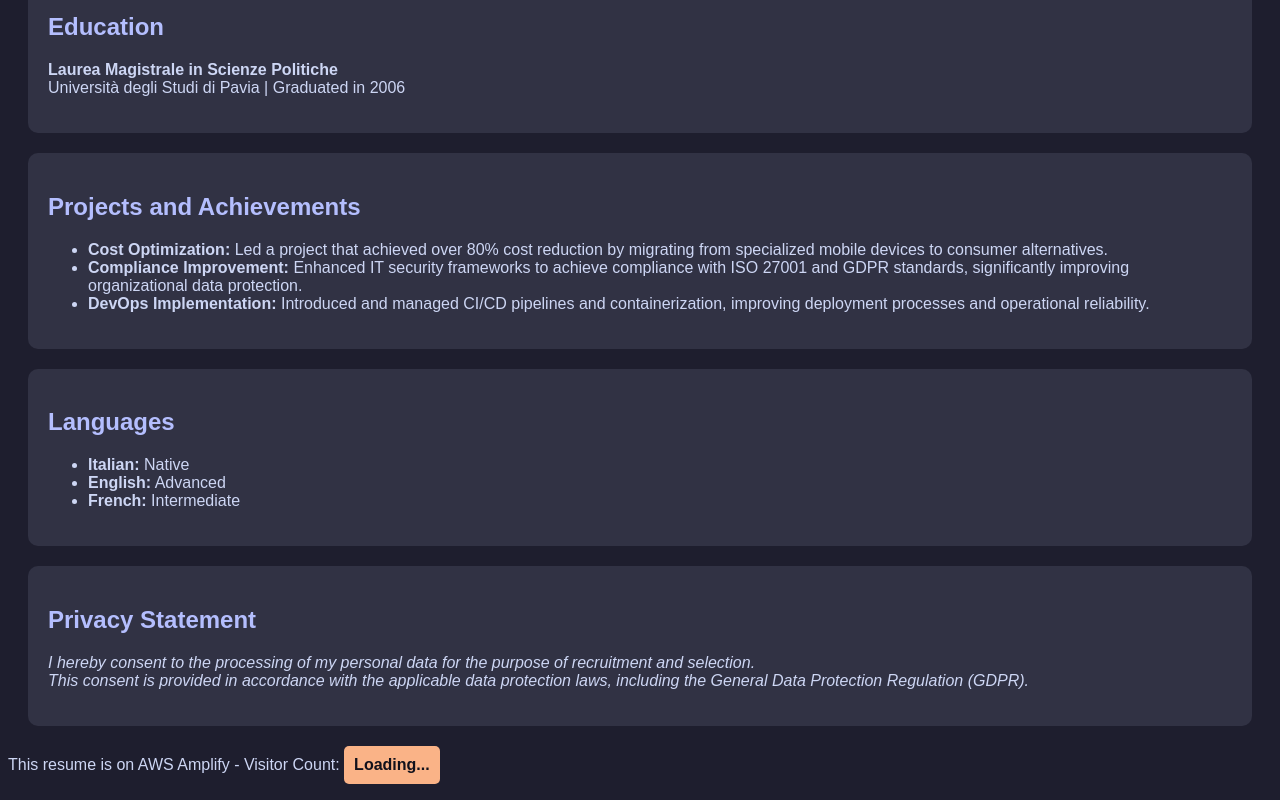
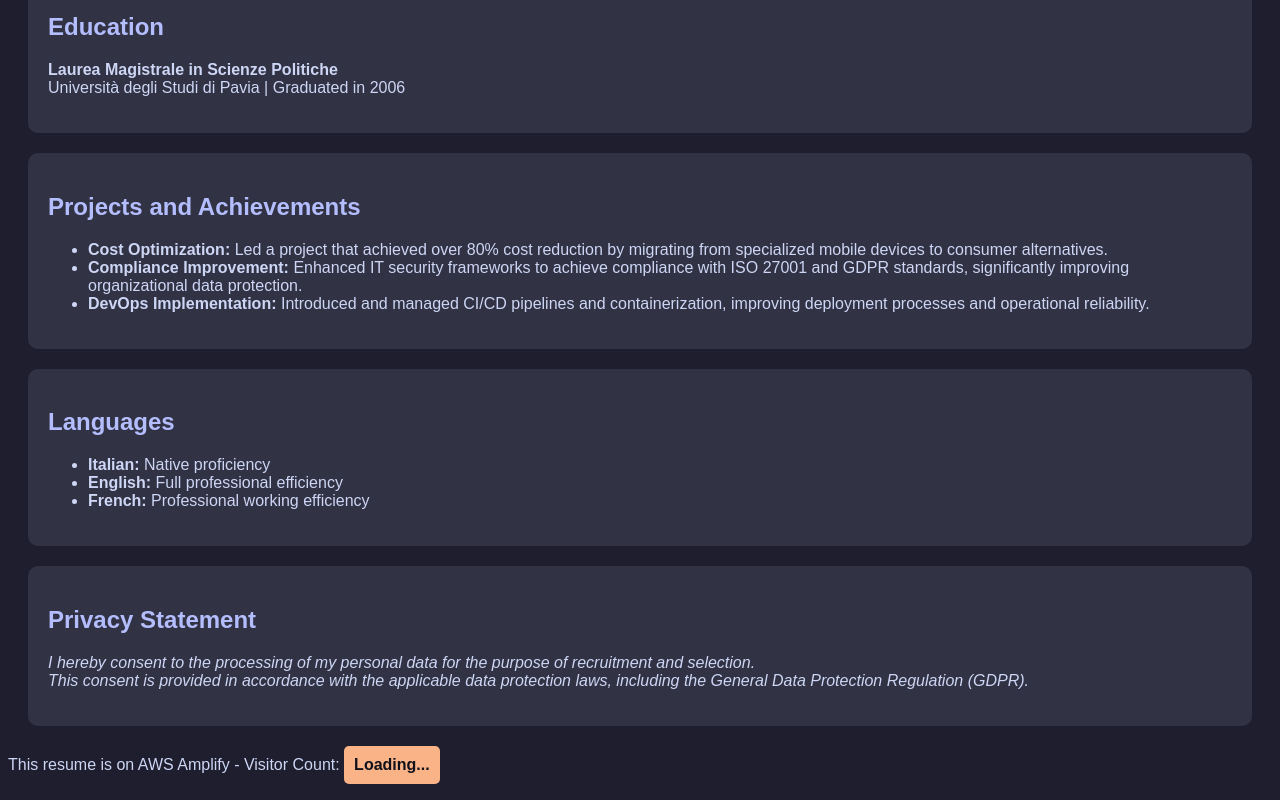
Before and after one commit to Alby11/resume, a website: page resume.html in a window 1280 px wide. Shown: the part 1896-2696 px from the top of the page. Drawn offline with nearby package versions, Linux system fonts and the light colour scheme; files that its build step writes are made by us from their sources; a script that the page names is missing.

Commit message:
troubs photo, edit lang

```diff
--- a/resume.html
+++ b/resume.html
@@ -13,7 +13,7 @@
       <header>
         <a href="https://www.linkedin.com/in/albertotallone">
           <img
-            src="https://media.licdn.com/dms/image/C4E03AQGxSN7cGs_KUQ/profile-displayphoto-shrink_800_800/0/1521629925043?e=1724889600&v=beta&t=rEa3jlA5wUm_FKXkEp744iRYuix1MvZddxGl-dXs2Js"
+            src="https://bit.ly/4bn0RT2"
             alt="Profile Photo"
             width="100"
             height="100"
@@ -203,9 +203,9 @@
       <section>
         <h2>Languages</h2>
         <ul>
-          <li><strong>Italian:</strong> Native</li>
-          <li><strong>English:</strong> Advanced</li>
-          <li><strong>French:</strong> Intermediate</li>
+          <li><strong>Italian:</strong> Native proficiency</li>
+          <li><strong>English:</strong> Full professional efficiency</li>
+          <li><strong>French:</strong> Professional working efficiency</li>
         </ul>
       </section>
 
```
